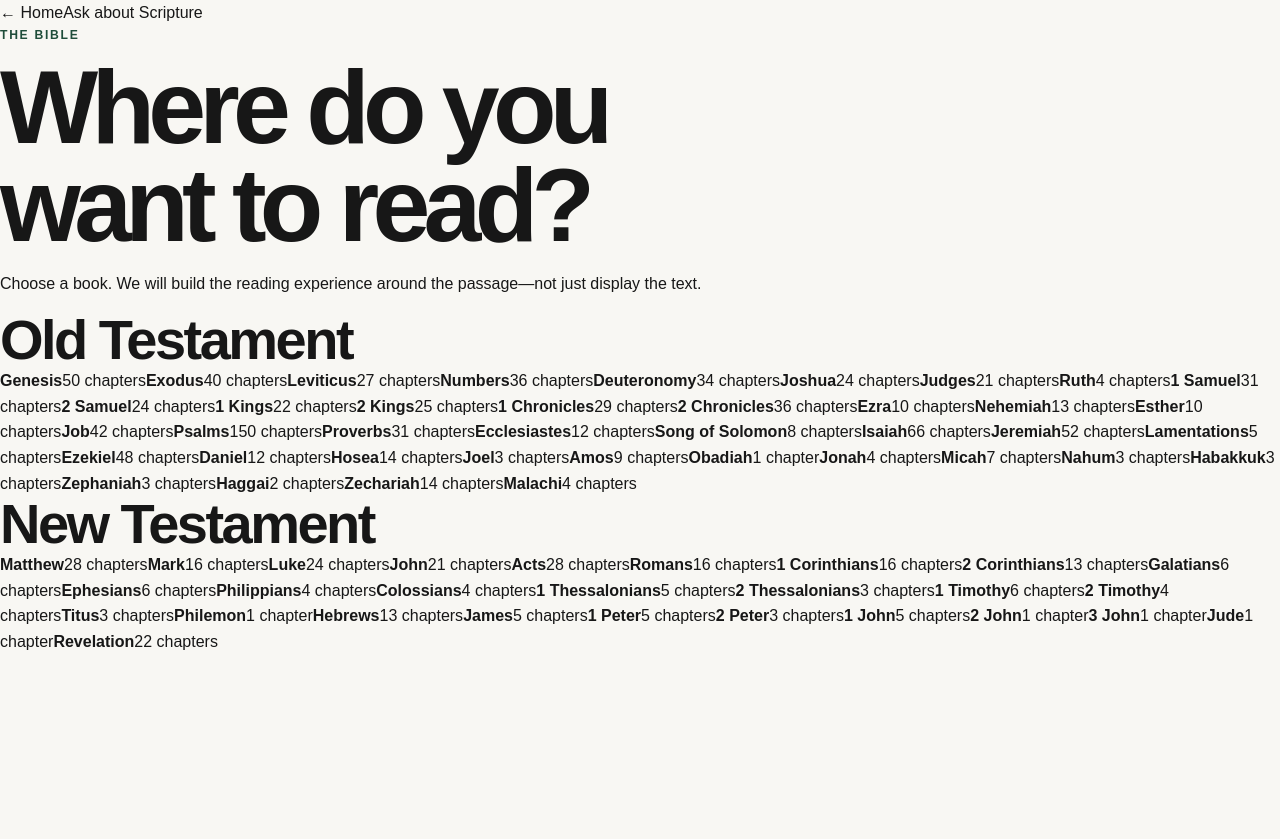
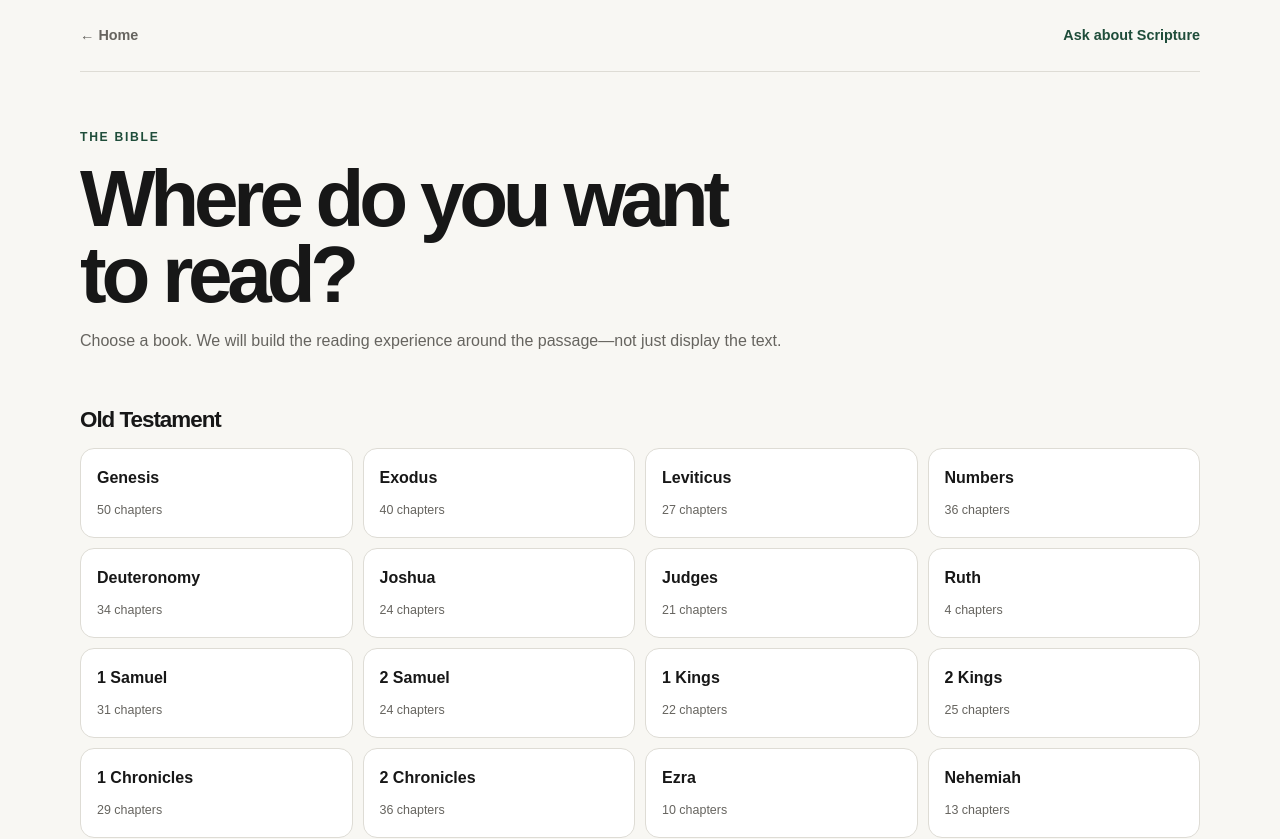
Before and after one commit to Zestplay-com/bible-study-platform, a Next.js app: page /bible in a window 1280 px wide. Shown: the top 839 px of the page. Before the commit the page ends 800 px from the top, so only its background shows below. Built offline with nearby package versions, Linux system fonts and the light colour scheme.

Commit message:
fix: load Bible reader styles globally

```diff
--- a/app/globals.css
+++ b/app/globals.css
@@ -67,6 +67,38 @@ h2 { margin: 0; font-size: clamp(2rem, 5vw, 3.5rem); line-height: 1; letter-spac
 .method-item p { margin: 3px 0 0; color: var(--muted); }
 .site-footer { padding: 28px 0 50px; color: var(--muted); font-size: .9rem; border-top: 1px solid var(--line); }
 
+.reader-shell { width: min(1120px, calc(100% - 32px)); margin: 0 auto; padding-bottom: 60px; }
+.reader-header { min-height: 72px; display: flex; align-items: center; justify-content: space-between; gap: 16px; border-bottom: 1px solid var(--line); }
+.back-link, .ask-link { color: var(--muted); font-size: .9rem; font-weight: 700; }
+.ask-link { color: var(--accent); }
+.reader-intro { padding: 56px 0 40px; max-width: 720px; }
+.reader-intro h1 { font-size: clamp(2.6rem, 7vw, 5rem); }
+.reader-intro > p:last-child { color: var(--muted); margin-top: 16px; }
+.book-group { margin: 0 0 54px; }
+.book-group h2 { font-size: 1.4rem; margin-bottom: 16px; }
+.book-grid { display: grid; grid-template-columns: repeat(4, 1fr); gap: 10px; }
+.book-card, .chapter-card { background: var(--surface); border: 1px solid var(--line); border-radius: 14px; }
+.book-card { min-height: 90px; padding: 16px; display: flex; flex-direction: column; justify-content: space-between; }
+.book-card:hover, .chapter-card:hover { border-color: var(--accent); }
+.book-card span { color: var(--muted); font-size: .78rem; }
+.chapter-grid { display: grid; grid-template-columns: repeat(10, 1fr); gap: 10px; }
+.chapter-card { aspect-ratio: 1; display: grid; place-items: center; font-weight: 800; }
+.chapter-reader { max-width: 760px; margin: 0 auto; padding: 56px 0 30px; }
+.chapter-title { margin-bottom: 38px; }
+.chapter-title h1 { font-size: clamp(2.6rem, 7vw, 5rem); }
+.verse-list { border-top: 1px solid var(--line); }
+.verse { display: grid; grid-template-columns: 42px 1fr; column-gap: 14px; padding: 24px 0; border-bottom: 1px solid var(--line); }
+.verse-number { color: var(--accent); font-size: .78rem; font-weight: 900; padding-top: 5px; }
+.verse p { margin: 0; font-family: Georgia, serif; font-size: 1.25rem; line-height: 1.85; }
+.verse-actions { grid-column: 2; display: flex; gap: 14px; margin-top: 12px; }
+.verse-actions a { color: var(--accent); font-size: .78rem; font-weight: 800; }
+.empty-reader { padding: 28px; border: 1px solid var(--line); border-radius: 16px; background: var(--surface); }
+.empty-reader h2 { font-size: 1.5rem; }
+.empty-reader p { color: var(--muted); }
+.chapter-nav { display: flex; justify-content: space-between; gap: 16px; padding: 20px 0; border-top: 1px solid var(--line); }
+.chapter-nav a { color: var(--accent); font-size: .85rem; font-weight: 800; }
+
+@media (max-width: 800px) { .book-grid { grid-template-columns: repeat(3, 1fr); } .chapter-grid { grid-template-columns: repeat(7, 1fr); } }
 @media (max-width: 650px) {
   .site-header { min-height: 64px; }
   .site-header nav a:nth-child(n+3) { display: none; }
@@ -75,3 +107,4 @@ h2 { margin: 0; font-size: clamp(2rem, 5vw, 3.5rem); line-height: 1; letter-spac
   .action-card { min-height: 160px; }
   .method-item { grid-template-columns: 48px 1fr; }
 }
+@media (max-width: 520px) { .reader-header { min-height: 64px; } .book-grid { grid-template-columns: repeat(2, 1fr); } .chapter-grid { grid-template-columns: repeat(5, 1fr); } .verse p { font-size: 1.12rem; } }
```
